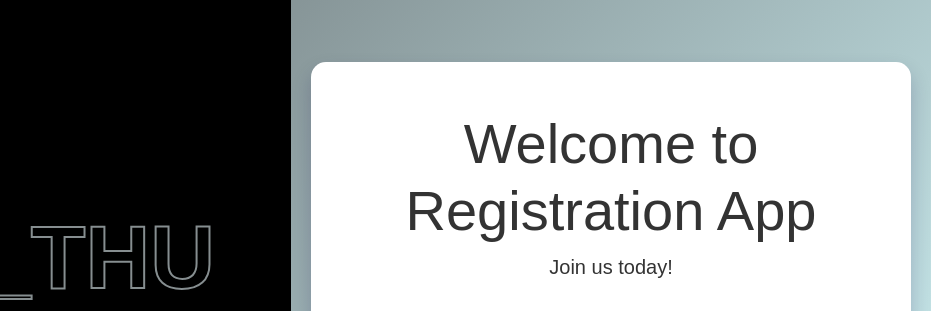
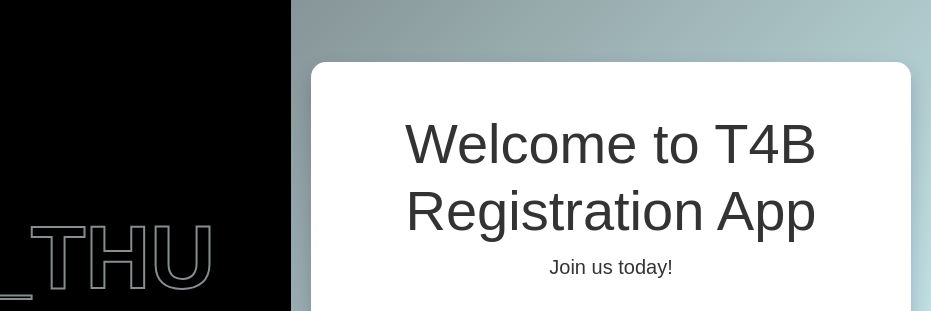
Before and after one commit to CryptoJanux/flask_nginx_mongo, a plain HTML site: page frontend/index.html in a window 1280 px wide. Shown: the part 170-481 px from the top of the page, 349-1280 px from the left. Drawn offline with nearby package versions, Linux system fonts and the light colour scheme.

Commit message:
Test  Day 2

```diff
--- a/frontend/index.html
+++ b/frontend/index.html
@@ -45,7 +45,7 @@
         </div>
         <div class="right-section">
             <div class="welcome-container text-center">
-                <h1 class="display-4">Welcome to Registration App</h1>
+                <h1 class="display-4">Welcome to T4B Registration App</h1>
                 <p class="lead">Join us today!</p>
                 <button class="btn btn-primary mt-3" data-bs-toggle="modal" data-bs-target="#registerModal">Register Here</button>
                 <button class="btn btn-primary mt-3" data-bs-toggle="modal" data-bs-target="#loginModal">Go To App</button>
```
